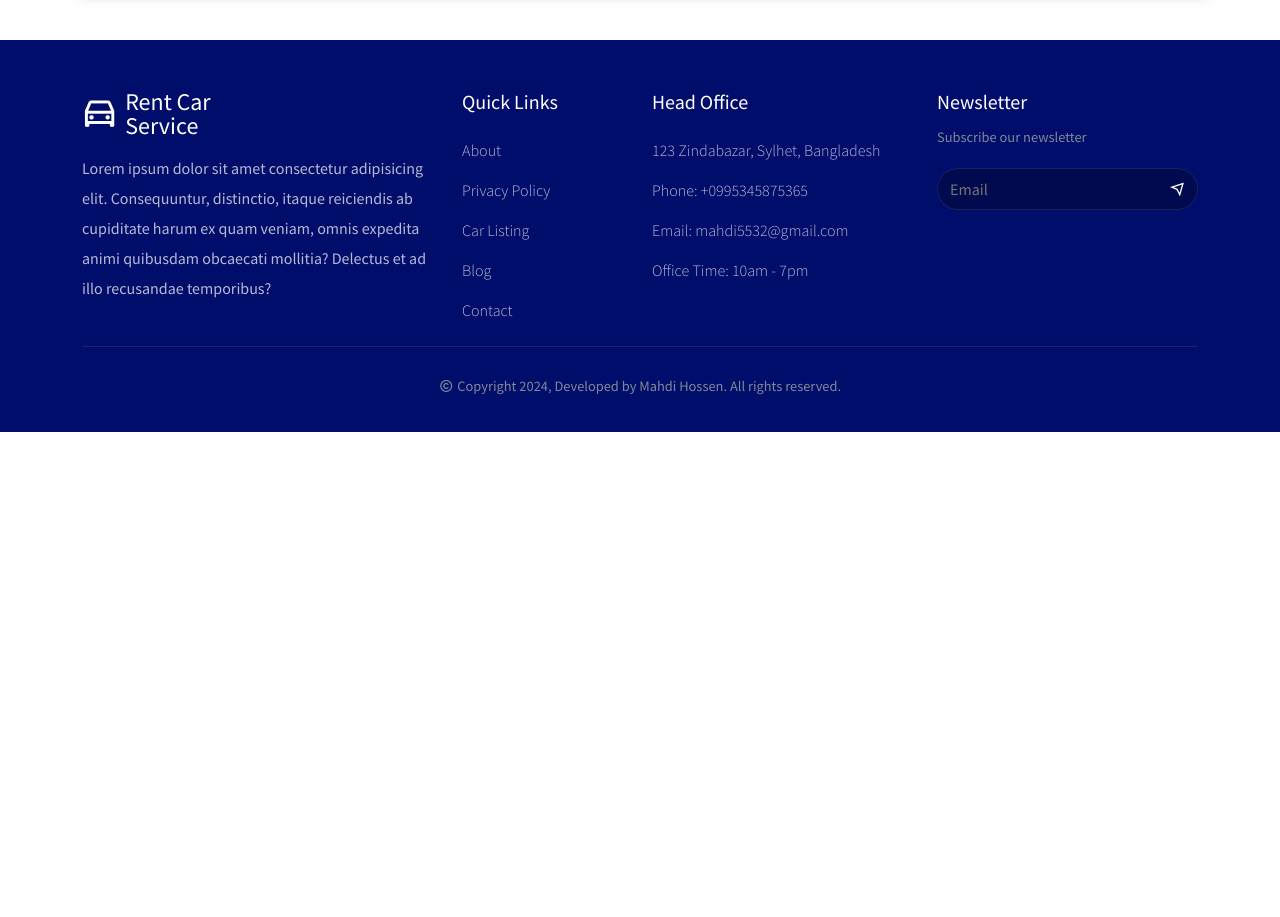
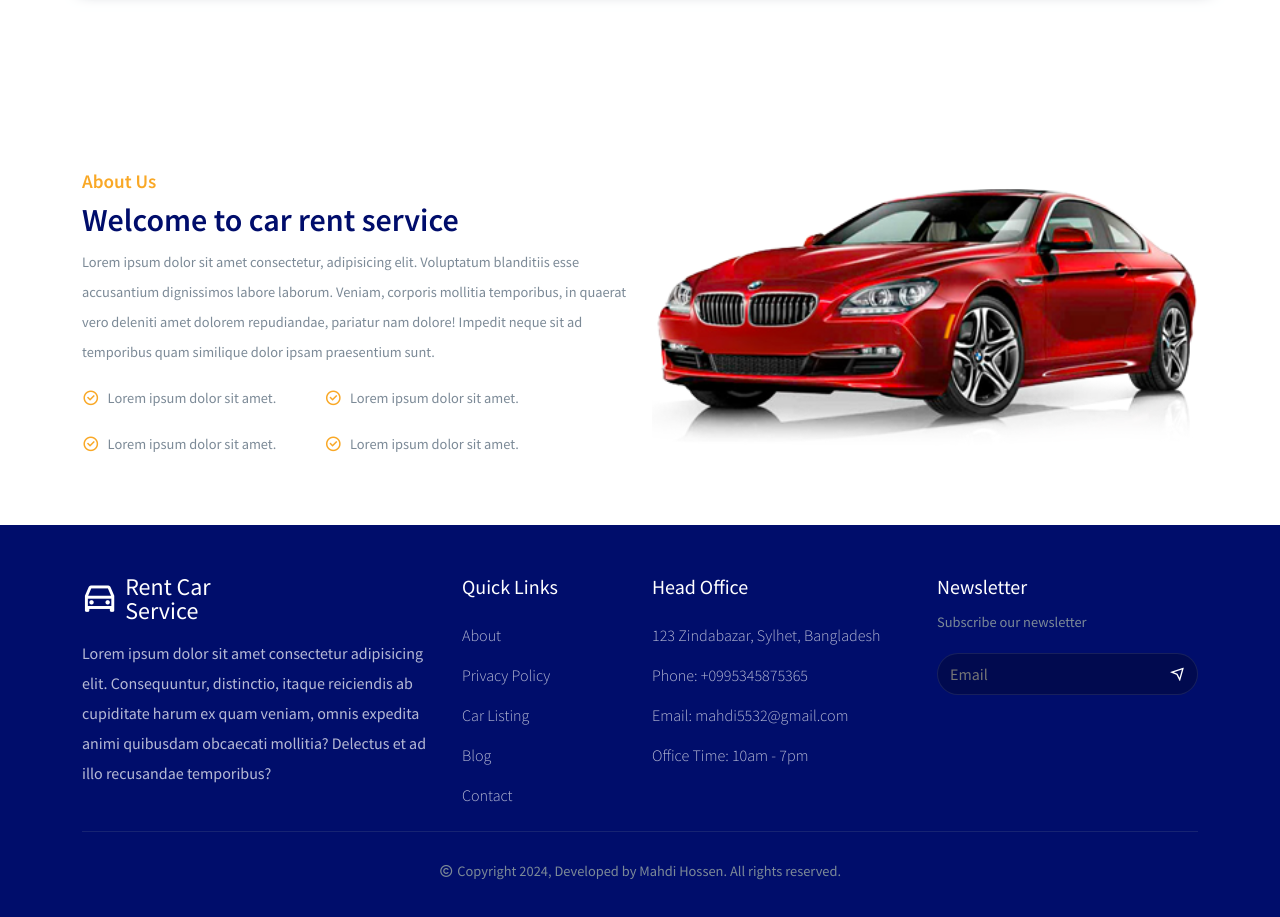
Before and after one commit to 0Mahdi/car-rental, a React (Create React App) app: page /home in a window 1280 px wide. Shown: the part 1020-1937 px from the top of the page. Before the commit the page ends 1452 px from the top, so only its background shows below. Built offline with nearby package versions, Linux system fonts and the light colour scheme.

Commit message:
about section completed

```diff
--- /dev/null
+++ b/src/components/UI/AboutSection.jsx
@@ -0,0 +1,68 @@
+import React from "react";
+import { Container, Row, Col } from "reactstrap";
+import "../../styles/about-section.css";
+import aboutImg from "../../assets/all-images/cars-img/bmw-offer.png";
+
+const AboutSection = ({ aboutClass }) => {
+  return (
+    <section
+      className="about__section"
+      style={
+        aboutClass === "aboutPage"
+          ? { marginTop: "0px" }
+          : { marginTop: "280px" }
+      }
+    >
+      <Container>
+        <Row>
+          <Col lg="6" md="6">
+            <div className="about__section-content">
+              <h4 className="section__subtitle">About Us</h4>
+              <h2 className="section__title">Welcome to car rent service</h2>
+              <p className="section__description">
+                Lorem ipsum dolor sit amet consectetur, adipisicing elit.
+                Voluptatum blanditiis esse accusantium dignissimos labore
+                laborum. Veniam, corporis mollitia temporibus, in quaerat vero
+                deleniti amet dolorem repudiandae, pariatur nam dolore! Impedit
+                neque sit ad temporibus quam similique dolor ipsam praesentium
+                sunt.
+              </p>
+
+              <div className="about__section-item d-flex align-items-center">
+                <p className="section__description d-flex align-items-center gap-2">
+                  <i class="ri-checkbox-circle-line"></i> Lorem ipsum dolor sit
+                  amet.
+                </p>
+
+                <p className="section__description d-flex align-items-center gap-2">
+                  <i class="ri-checkbox-circle-line"></i> Lorem ipsum dolor sit
+                  amet.
+                </p>
+              </div>
+
+              <div className="about__section-item d-flex align-items-center">
+                <p className="section__description d-flex align-items-center gap-2">
+                  <i class="ri-checkbox-circle-line"></i> Lorem ipsum dolor sit
+                  amet.
+                </p>
+
+                <p className="section__description d-flex align-items-center gap-2">
+                  <i class="ri-checkbox-circle-line"></i> Lorem ipsum dolor sit
+                  amet.
+                </p>
+              </div>
+            </div>
+          </Col>
+
+          <Col lg="6" md="6">
+            <div className="about__img">
+              <img src={aboutImg} alt="" className="w-100" />
+            </div>
+          </Col>
+        </Row>
+      </Container>
+    </section>
+  );
+};
+
+export default AboutSection;
--- a/src/pages/Home.jsx
+++ b/src/pages/Home.jsx
@@ -5,6 +5,7 @@ import HeroSlider from '../components/UI/HeroSlider';
 
 import { Container, Row, Col } from "reactstrap";
 import FindCarForm from '../components/UI/FindCarForm';
+import AboutSection from '../components/UI/AboutSection';
 
 const Home = () => {
   return (
@@ -30,6 +31,9 @@ const Home = () => {
           </Container>
         </div>
       </section>
+
+      {/* =========== about section ================ */}
+      <AboutSection />
     </Helmet>
   )
 }
--- /dev/null
+++ b/src/styles/about-section.css
@@ -0,0 +1,8 @@
+.about__section-item {
+    column-gap: 3rem;
+}
+
+.about__section-item p i {
+    color: #f9a826;
+    font-size: 1.1rem;
+}
```
